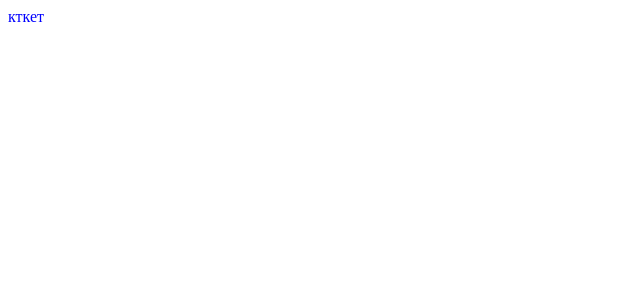
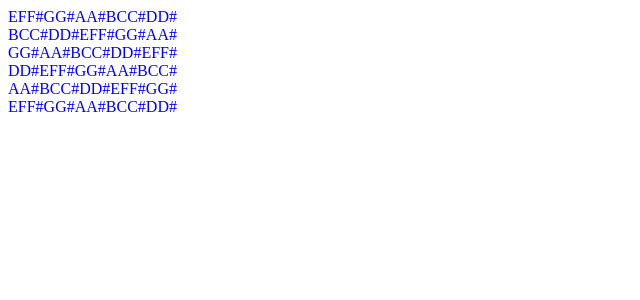
Before and after one commit to IronLungWizard/frethelper, a React app: page / in a window 1280 px wide. Shown: the top 300 px of the page, without its empty margins (0-640 px from the left). Built offline with nearby package versions, Linux system fonts and the light colour scheme.

Commit message:
добавлен функционал нот на грифе

```diff
--- a/src/App.tsx
+++ b/src/App.tsx
@@ -1,12 +1,12 @@
 import './App.scss';
 import React from 'react';
-
+import Fretboard from './components/Fretboard/Fretboard';
 
 function App() {
   return (
     <div className="App">
       <div className="appContainer">
-        кткет
+        <Fretboard></Fretboard>
       </div>
     </div>
   );
--- /dev/null
+++ b/src/components/Fretboard/Fretboard.scss
@@ -0,0 +1,4 @@
+.string {
+    display: flex;
+    flex-direction: row;
+}
--- /dev/null
+++ b/src/components/Fretboard/Fretboard.tsx
@@ -0,0 +1,17 @@
+import React from "react"
+import './Fretboard.scss'
+import String from "../String/String"
+
+const Fretboard = () => {
+    let tune: string[] = ['E', 'B', 'G','D', 'A', 'E'];
+    let stringsList = tune!.map((note) => {
+    return  <String startNote={note}></String>
+})
+    return (
+        <div>
+            {stringsList}
+        </div>
+    )
+}
+
+export default Fretboard
--- /dev/null
+++ b/src/components/String/String.tsx
@@ -0,0 +1,29 @@
+import React from "react"
+import './String.scss'
+
+type StringProp = {
+    startNote: string | undefined
+}
+
+const String = (props: StringProp) => {
+    let notes: string[] = ['E', 'F', 'F#', 'G', 'G#', 'A', 'A#', 'B', 'C', 'C#', 'D', 'D#'];
+    var notesRearranged: string[]
+
+    for (let index in notes){
+        if (notes[index] == props.startNote) {
+            notesRearranged = (notes.slice(Number(index)-0).concat(notes.slice(0, Number(index)-0)));
+            console.log(notesRearranged);
+        }
+    }
+
+let noteList = notesRearranged!.map((note) => {
+    return <div key={note}> {note}</div>
+})
+    return (
+            <div className="string">
+                {noteList}
+            </div>
+    )
+}
+
+export default String
```
Also changed, not shown: src/components/String/String.scss (added).
